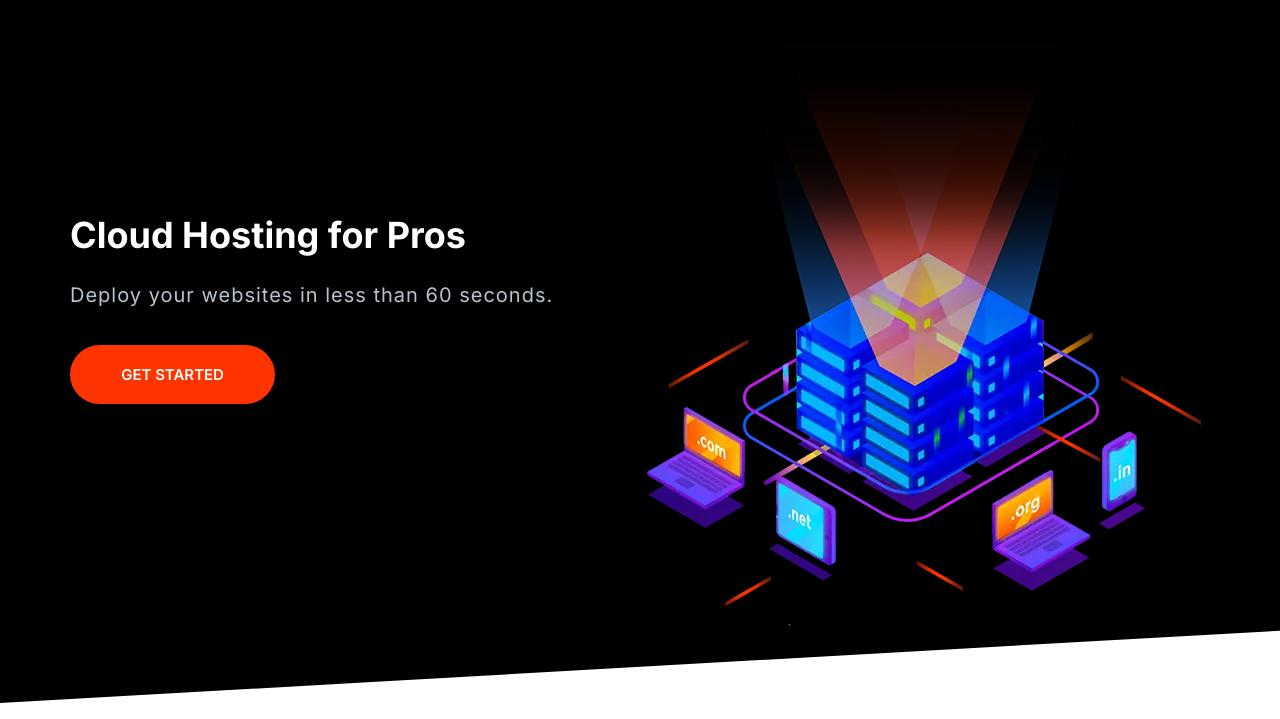
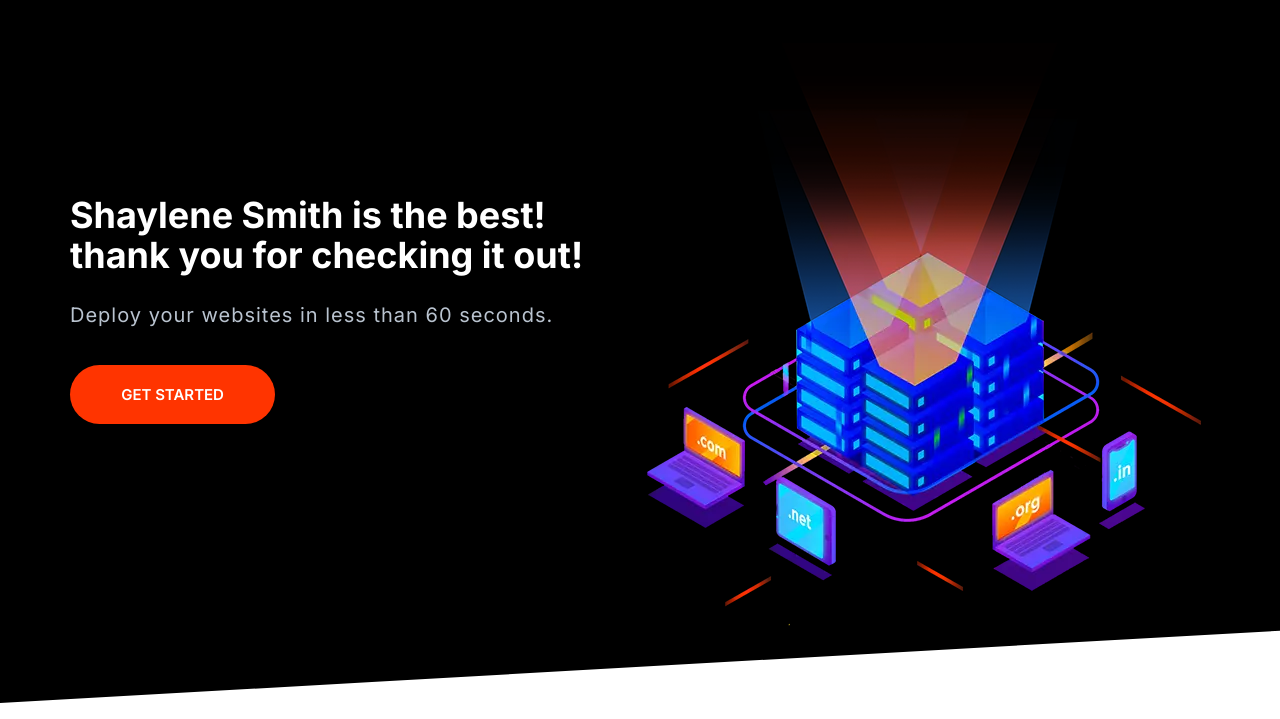
Before and after one commit to ElSatelizer/MoshHtmlProject, a website built with Parcel: page Index.html in a window 1280 px wide. Shown: the part 81-800 px from the top of the page. Built offline with nearby package versions, Linux system fonts and the light colour scheme.

Commit message:
heading change test

```diff
--- a/Index.html
+++ b/Index.html
@@ -41,7 +41,7 @@
       <div class="container grid grid--1x2">
         <header class="block__header hero__content">
           <h1 data-aos="fade-right" class="block__heading">
-            Cloud Hosting for Pros
+            Shaylene Smith is the best! thank you for checking it out!
           </h1>
           <p class="hero__tagline">
             Deploy your websites in less than 60 seconds.
```
